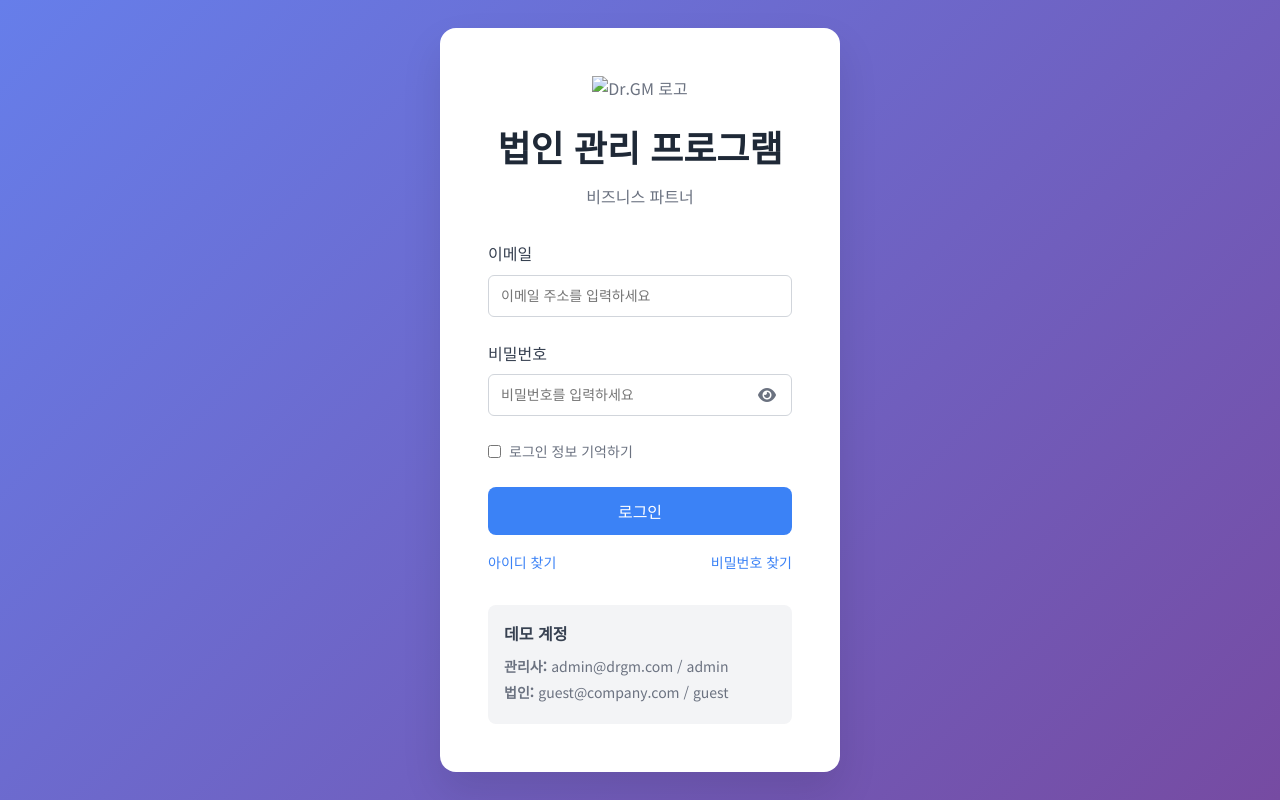
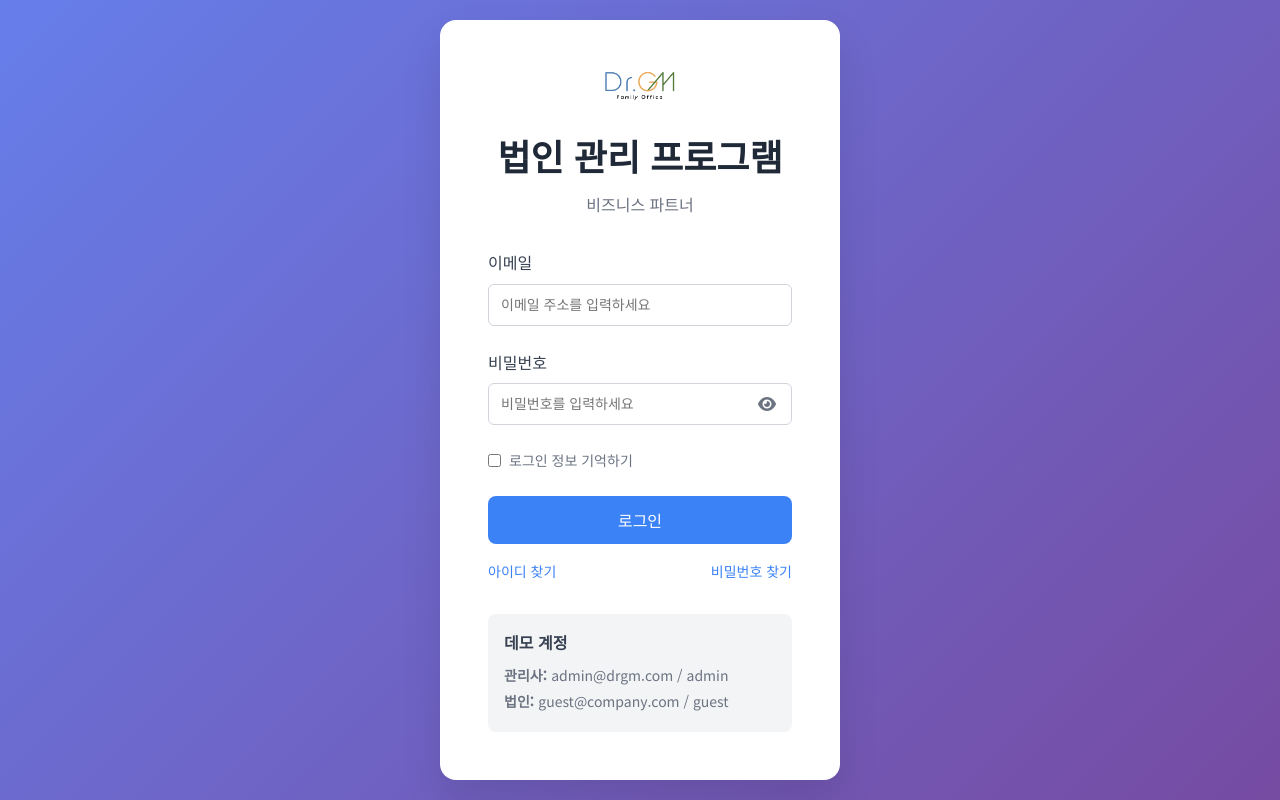
Before and after one commit to leansha-web/smallcompanyproject, a plain HTML site: page index.html in a window 1280 px wide. Drawn offline with Linux system fonts and the light colour scheme.

Commit message:
Add files via upload

```diff
--- a/index.html
+++ b/index.html
@@ -13,7 +13,7 @@
     <div id="loginScreen" class="login-container">
         <div class="login-box">
             <div class="logo-section">
-                <img src="../Logo_DrGM_3color.png" alt="Dr.GM 로고" class="logo">
+                <img src="images/Logo_DrGM_3color.png" alt="Dr.GM 로고" class="logo">
                 <h1>법인 관리 프로그램</h1>
                 <p class="subtitle">비즈니스 파트너</p>
             </div>
@@ -61,7 +61,7 @@
         <!-- 헤더 -->
         <header class="header">
             <div class="header-left">
-                <img src="../Logo_DrGM_3color.png" alt="로고" class="header-logo" id="headerLogo">
+                <img src="images/Logo_DrGM_3color.png" alt="로고" class="header-logo" id="headerLogo">
                 <h1 class="header-title">법인 관리 프로그램</h1>
             </div>
 
```
Also changed, not shown: images/Logo_DrGM_3color.png (added).
